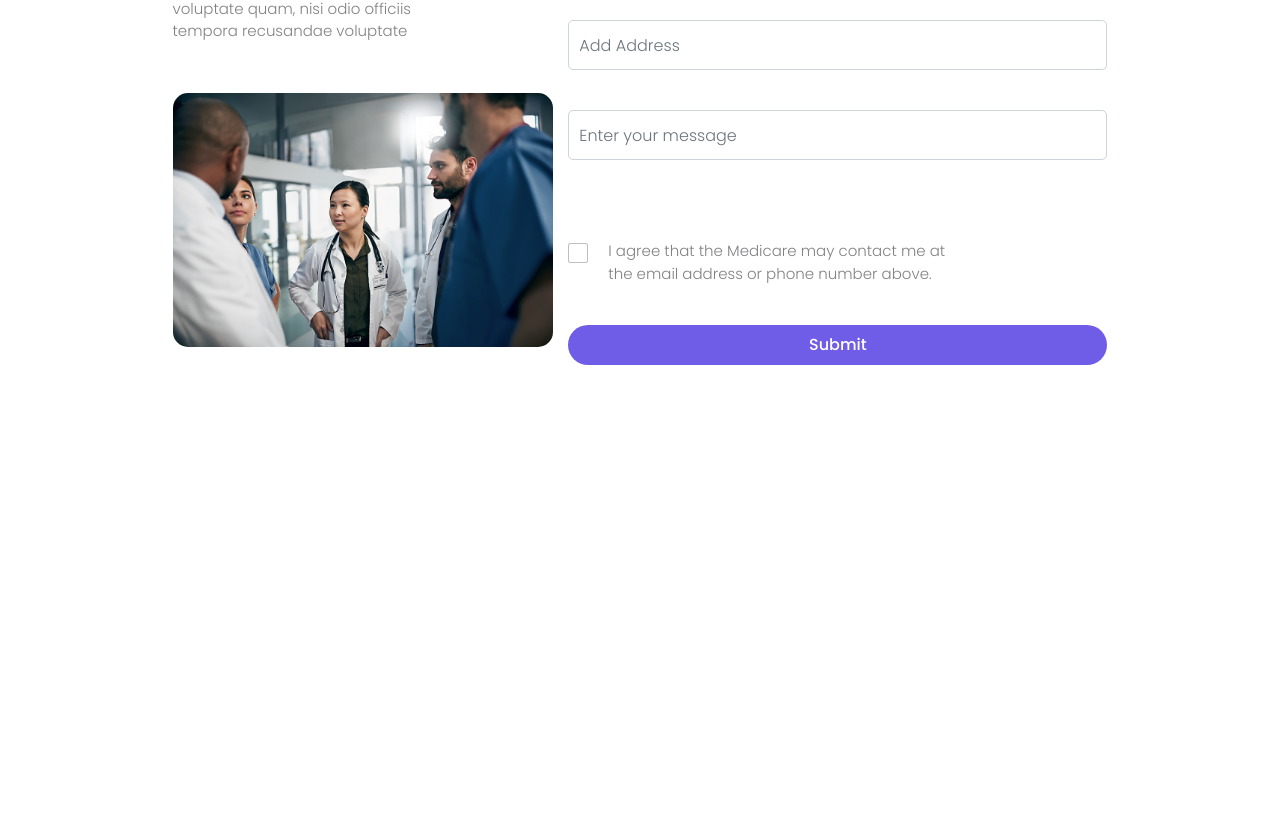
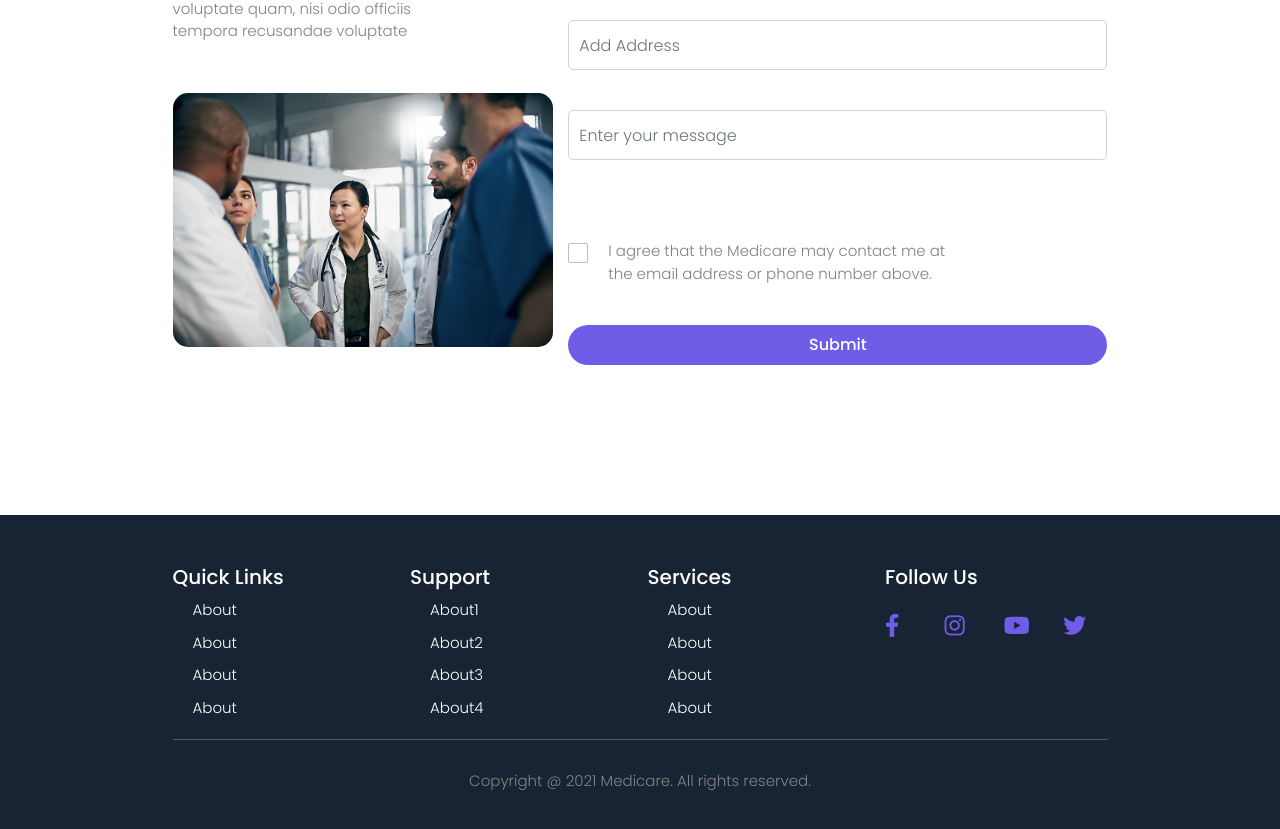
Before and after one commit to rohit3171999/MediCare, a React (Create React App) app in the folder medicare/: page / in a window 1280 px wide. Shown: the part 3881-4710 px from the top of the page. Before the commit the page ends 4396 px from the top, so only its background shows below. Built offline with nearby package versions, Linux system fonts and the light colour scheme.

Commit message:
temporary commits

```diff
--- a/medicare/src/App.js
+++ b/medicare/src/App.js
@@ -5,6 +5,7 @@
 import Aboutus from "./Aboutus.js";
 import Services from "./Services";
 import Contact from "./Contact";
+import Footer from "./Footer";
 const App = () => {
   return (
     <>
@@ -15,6 +16,7 @@
      <Aboutus />
      <Services />
      <Contact />
+     <Footer />
     </>
   );
 };
--- /dev/null
+++ b/medicare/src/Footer.js
@@ -0,0 +1,97 @@
+import React from "react";
+const Footer = () => {
+  return (
+    <>
+       <footer>
+        <div className="container">
+          <div className="row">
+            <div className="col-12 col-lg-10 mx-auto">
+              <div className="row">
+                <div className="col-6 col-lg-3">
+                  <h2>Quick Links</h2>
+                  <ul>
+                    <li>
+                      <a href="#">About</a>
+                    </li>
+                    <li>
+                      <a href="#">About</a>
+                    </li>
+                    <li>
+                      <a href="#">About</a>
+                    </li>
+                    <li>
+                      <a href="#">About</a>
+                    </li>
+                  </ul>
+                </div>
+
+                <div className="col-6 col-lg-3">
+                  <h2>Support</h2>
+                  <ul>
+                    <li>
+                      <a href="#">About1</a>
+                    </li>
+                    <li>
+                      <a href="#">About2</a>
+                    </li>
+                    <li>
+                      <a href="#">About3</a>
+                    </li>
+                    <li>
+                      <a href="#">About4</a>
+                    </li>
+                  </ul>
+                </div>
+
+                <div className="col-6 col-lg-3">
+                  <h2>Services</h2>
+                  <ul>
+                    <li>
+                      <a href="#">About</a>
+                    </li>
+                    <li>
+                      <a href="#">About</a>
+                    </li>
+                    <li>
+                      <a href="#">About</a>
+                    </li>
+                    <li>
+                      <a href="#">About</a>
+                    </li>
+                  </ul>
+                </div>
+
+                <div className="col-6 col-lg-3">
+                  <h2>Follow Us</h2>
+                  <div className="row">
+                    <div className="col-3 mx-auto">
+                      <i class="fab fa-facebook-f fontawesome-style"></i>
+                    </div>
+                    <div className="col-3 mx-auto">
+                      {/* <a href="https://www.instagram.com/thapatechnical/" target="_thapa"> */}
+                        <i class="fab fa-instagram fontawesome-style"></i>
+                      {/* </a> */}
+                    </div>
+                    <div className="col-3 mx-auto">
+                      <i class="fab fa-youtube fontawesome-style"></i>
+                    </div>
+                    <div className="col-3 mx-auto">
+                      <i class="fab fa-twitter fontawesome-style"></i>
+                    </div>
+                  </div>
+                </div>
+              </div>
+              <hr />
+              <div className="mt-5">
+                <p className="main-hero-para text-center w-100">
+                  Copyright @ 2021 Medicare. All rights reserved.
+                </p>
+              </div>
+            </div>
+          </div>
+        </div>
+      </footer>
+    </>
+  );
+};
+export default Footer;
--- a/medicare/src/index.css
+++ b/medicare/src/index.css
@@ -393,6 +393,75 @@
 }
 /* --------------------contact us section ends----------------  */
 
+/* ------------------footer section start--------- */
+
+footer {
+  padding: 5rem 0;
+  background-color: #182334;
+  color: #fff;
+}
+
+footer h2 {
+  color: #fff;
+}
+
+footer li {
+  list-style: none;
+  font-size: 1.5rem;
+  font-weight: lighter;
+  color: #fff;
+  cursor: pointer;
+  margin: 1rem 0;
+}
+
+footer li:hover {
+  color: var(--primary-color);
+}
+
+footer .fontawesome-style {
+  font-size: 2.3rem;
+  color: var(--primary-color);
+  background-color: transparent;
+  width: 0rem;
+  height: 0rem;
+  margin: 2rem 0;
+  cursor: pointer;
+}
+
+footer .fontawesome-style:hover {
+  transition: all 1s;
+  animation: rotatefont 1s linear infinite alternate-reverse;
+  color: #fff;
+}
+
+@keyframes rotatefont {
+  0% {
+    transform: scale(0.6);
+  }
+  100% {
+    transform: scale(1.2);
+  }
+}
+
+footer .main-hero-para {
+  margin: 0;
+}
+
+
+
+
+
+
+
+
+
+
+
+
+
+
+/* ------------------footer section end--------- */
+
 
 
 
```
Also changed, not shown: medicare/src/Contact.js (+0 -7 lines).
